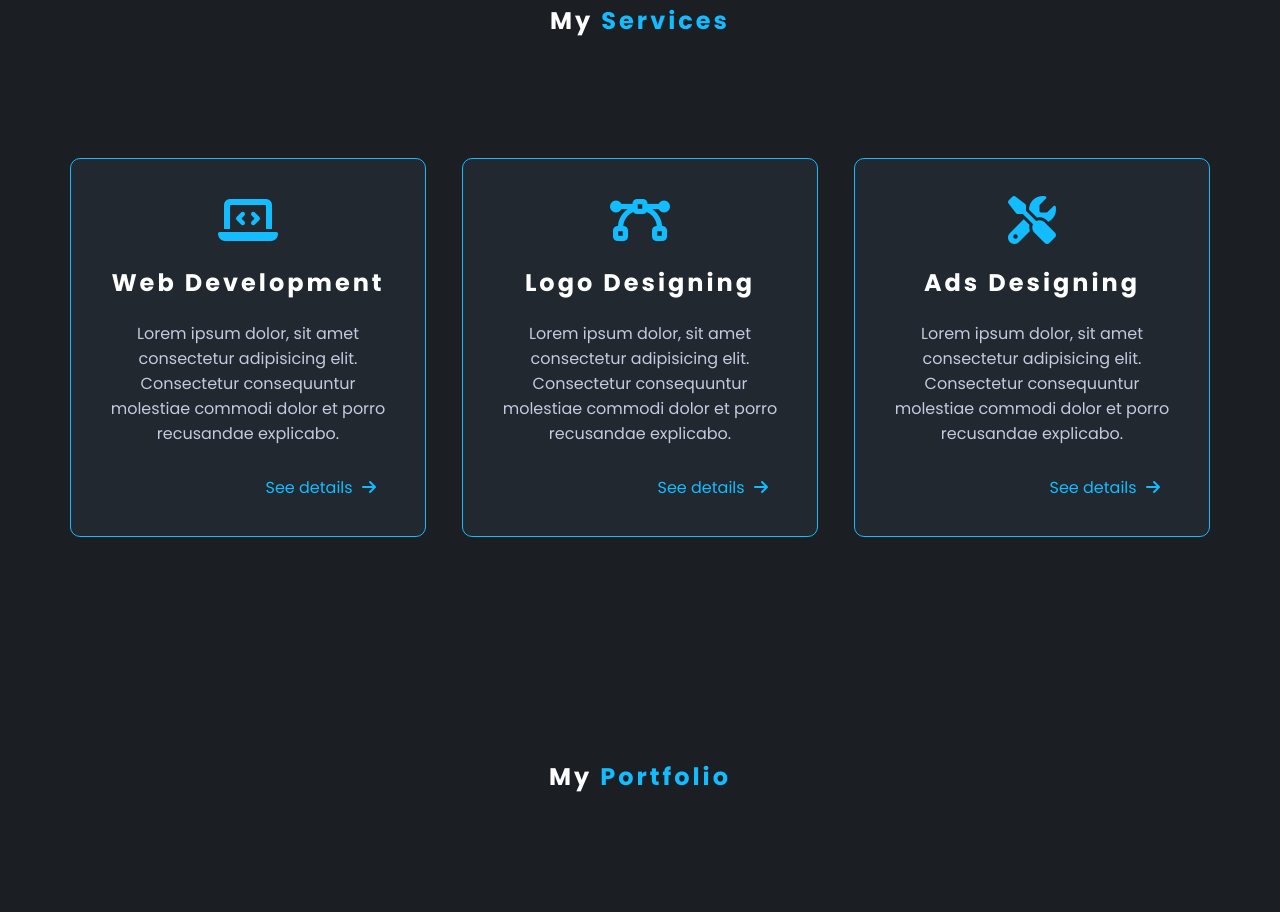
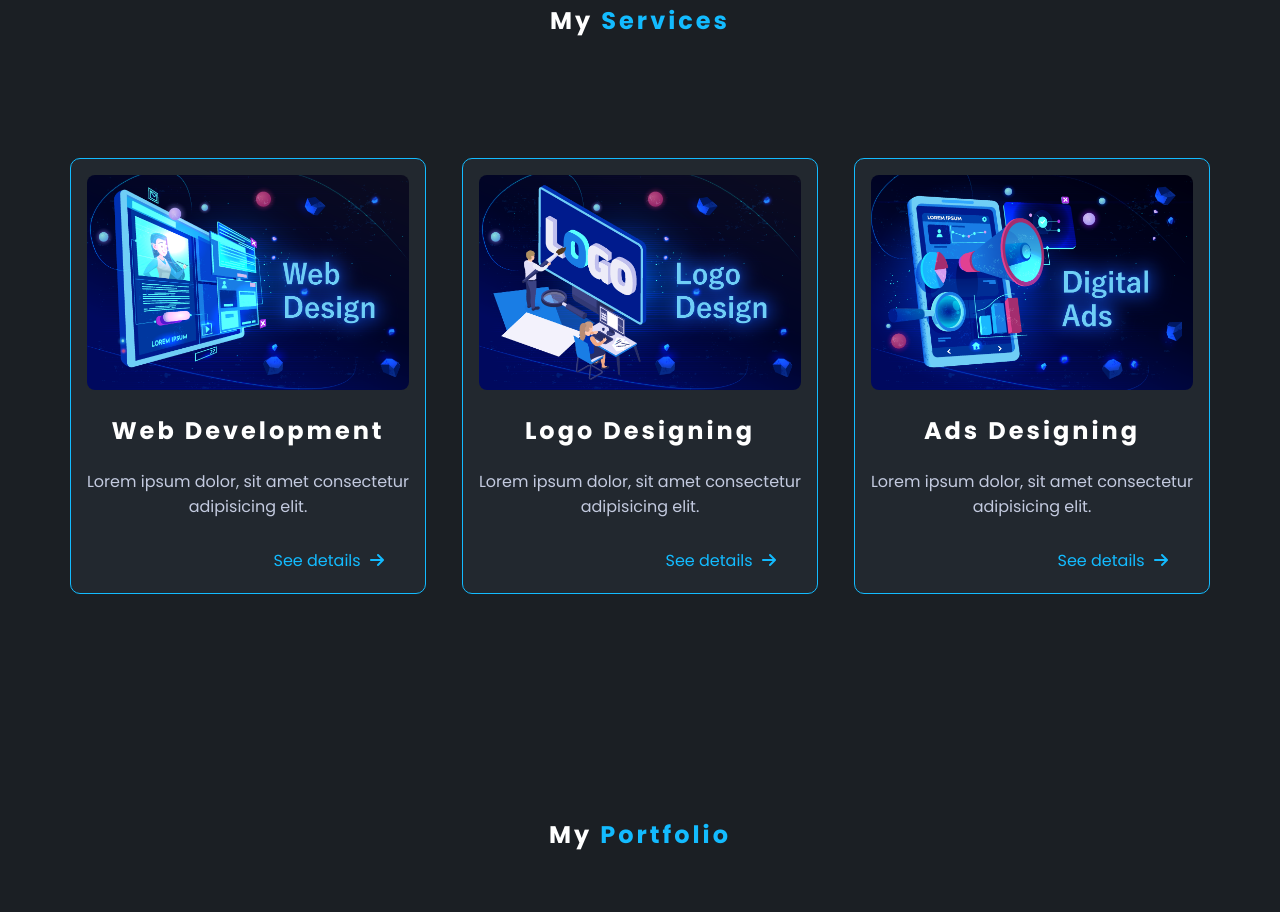
Before and after one commit to PraveenSiva77/Portfolio, a plain HTML site: page index.html in a window 1280 px wide. Shown: the part 1500-2412 px from the top of the page. Drawn offline with nearby package versions, Linux system fonts and the light colour scheme; a web font is replaced by a local one.

Commit message:
images updated

```diff
--- a/index.html
+++ b/index.html
@@ -132,25 +132,25 @@
         <h3>My <span>Services</span></h3>
         <div class="serBase">
             <div class="serBox dp-f ai-c jc-c fxd-c">
-                <p><i class="fa-solid fa-laptop-code"></i></p>
+                <img src="Images/Portfolio/Web_development.png" alt="">
                 <h3>Web Development</h3>
-                <p>Lorem ipsum dolor, sit amet consectetur adipisicing elit. Consectetur consequuntur molestiae commodi dolor et porro recusandae explicabo.</p>
+                <p>Lorem ipsum dolor, sit amet consectetur adipisicing elit.</p>
 
                 <a href="">See details <i class="fa-solid fa-arrow-right"></i></a>
             </div>
 
             <div class="serBox dp-f ai-c jc-c fxd-c">
-                <p><i class="fa-solid fa-bezier-curve"></i></p>
+                <img src="Images/Portfolio/Logo_design.png" alt="">
                 <h3>Logo Designing</h3>
-                <p>Lorem ipsum dolor, sit amet consectetur adipisicing elit. Consectetur consequuntur molestiae commodi dolor et porro recusandae explicabo.</p>
+                <p>Lorem ipsum dolor, sit amet consectetur adipisicing elit.</p>
 
                 <a href="">See details <i class="fa-solid fa-arrow-right"></i></a>
             </div>
 
             <div class="serBox dp-f ai-c jc-c fxd-c">
-                <p><i class="fa-solid fa-screwdriver-wrench"></i></p>
+                <img src="Images/Portfolio/Digital_Ads.png" alt="">
                 <h3>Ads Designing</h3>
-                <p>Lorem ipsum dolor, sit amet consectetur adipisicing elit. Consectetur consequuntur molestiae commodi dolor et porro recusandae explicabo.</p>
+                <p>Lorem ipsum dolor, sit amet consectetur adipisicing elit.</p>
 
                 <a href="">See details <i class="fa-solid fa-arrow-right"></i></a>
             </div>
--- a/indexStyle.css
+++ b/indexStyle.css
@@ -225,7 +225,7 @@ header{
     gap: 1.5rem;
 }
 .serBox{
-    padding: 2rem;
+    padding: 1rem;
     border: 1px solid var(--main-clr);
     border-radius: 10px;
     margin: 5px 1.5%;
@@ -236,6 +236,13 @@ header{
 .serBox:hover{
     box-shadow: 2px 2px 10px var(--main-clr);
     transform: scale(1.01);
+}
+.serBox img{
+    width: 100%;
+    border-radius: 8px;
+}
+.serBox h3{
+    margin-top: 7px;
 }
 .serBox p i{
     font-size: 3rem;
```
Also changed, not shown: Images/Portfolio/Digital_Ads.png (added), Images/Portfolio/Logo_design.png (added), Images/Portfolio/Web_development.png (added).
